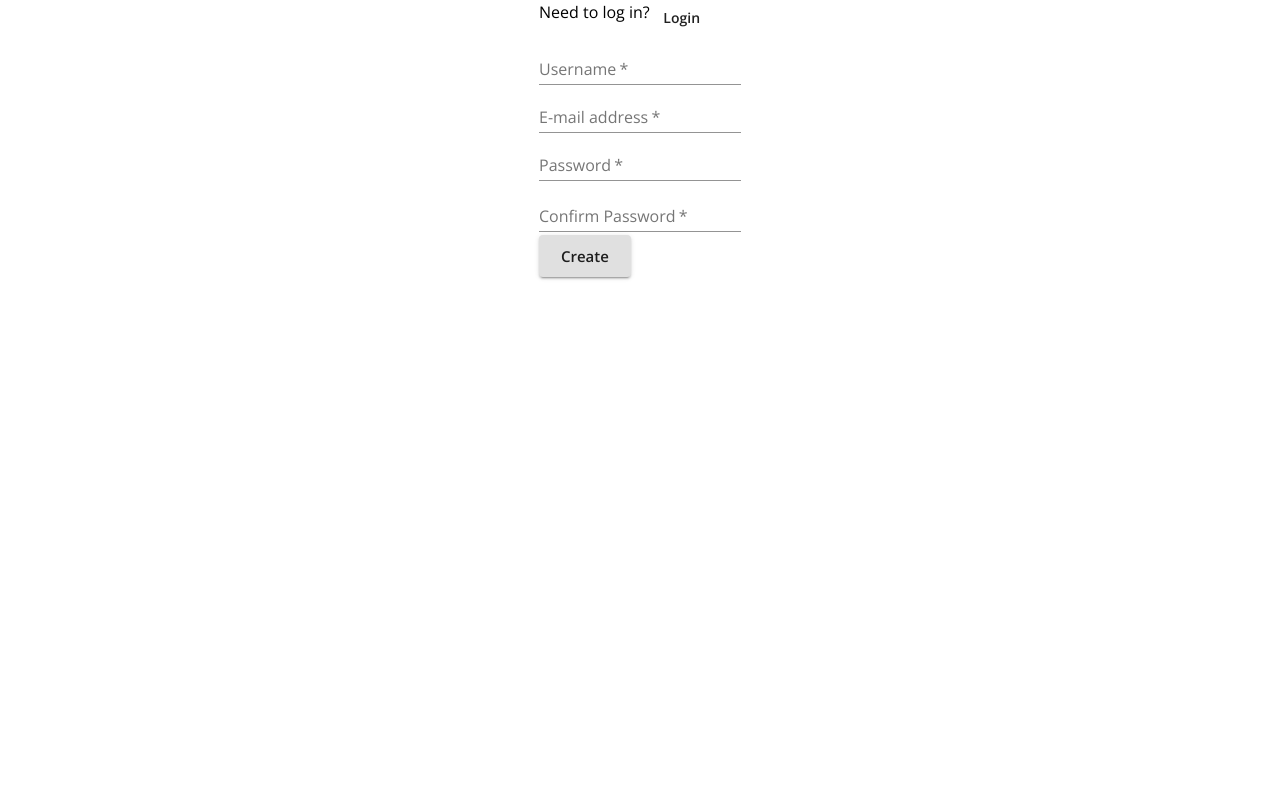
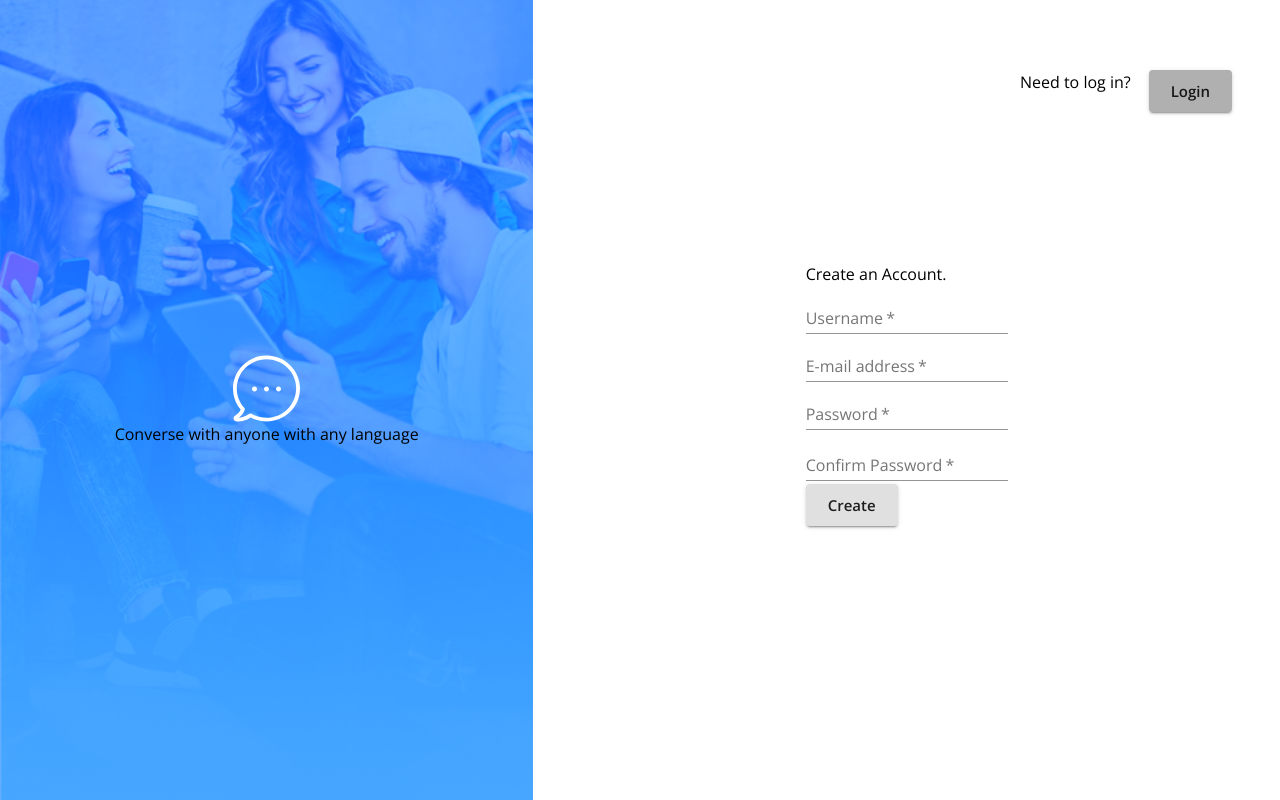
Before and after one commit to xynree/ee8e3d, a React (Create React App) app in the folder client/: page / in a window 1280 px wide. Built offline with nearby package versions, Linux system fonts and the light colour scheme; no server answers.

Commit message:
[REFACTOR] Moved assets into individual components for reuseability.

```diff
--- a/client/src/Login.js
+++ b/client/src/Login.js
@@ -1,16 +1,46 @@
 import React, { useEffect } from 'react';
-import { Link, useHistory } from 'react-router-dom';
+import { useHistory } from 'react-router-dom';
 import {
   Grid,
   Box,
-  Typography,
   Button,
   FormControl,
   TextField,
 } from '@material-ui/core';
+import { makeStyles } from "@material-ui/core/styles";
+import ChatOverlay from './components/LoginSignup/ChatOverlay'
+import SwitchPage from './components/LoginSignup/SwitchPage'
+import Greeting from './components/LoginSignup/Greeting';
+
+const useStyles = makeStyles((theme) => ({
+  root: {
+    justifyContent: "space-between",
+    alignItems: "center",
+  },
+  UIContainer: {
+    display: "flex",
+    flexDirection: "column",
+    width: "100%",
+    height: "100vh",
+    justifyContent: "center",
+    alignItems: "center",
+  },
+  formContainer: {
+    margin: 'auto',
+    padding: '36px',
+    height: '60%'
+  }
+}));
+
+const signupLink = {
+  prompt: "Don't have an account?",
+  link: '/register',
+  title: 'Create Account'
+}
 
 const Login = ({ user, login }) => {
   const history = useHistory();
+  const classes = useStyles();
 
   const handleLogin = async (event) => {
     event.preventDefault();
@@ -26,55 +56,17 @@ const Login = ({ user, login }) => {
     if (user && user.id) history.push('/home');
   }, [user, history]);
 
-  const chatDisplayOverlay = {
-    width:'100%',
-    position: 'relative',
-    height:'100vh',
-    display: 'flex',
-    flexDirection: 'column',
-    alignItems: 'center',
-    justifyContent:'center',
-    backgroundImage: `url('/assets/bg-img.png')`,
-    backgroundSize: 'cover',
-    backgroundRepeat: 'no-repeat',
-    backgroundPosition: 'top',
-    bgcolor: 'primary.main',
-    backgroundBlendMode: 'soft-light',
-    '&::after': {
-      content: '""',
-      opacity: 0.7,
-      top:0,
-      left:0,
-      bottom:0,
-      right:0,
-      position: 'absolute',
-    }
-  }
+  return (
+    <Grid container className={classes.root}>
+      <Grid item xs={5}>
+        <ChatOverlay />
+      </Grid>
+      <Grid item xs={7}>
 
-
-  return (
-    <Grid container justifyContent="space-between" alignItems="center">
-      <Grid item xs={5}>
-        <Box sx={chatDisplayOverlay}>
-            <img alt='chat' src='/assets/bubble.svg'/>
-            <Typography>
-              Converse with anyone with any language
-            </Typography>
-        </Box>
-      </Grid>
-      <Grid item xs={7} direction="column" alignItems="center" justifyContent="center">
-        <Box sx={{
-          display: 'flex', flexDirection: 'column', 'width': '100%', 'height': '100vh', justifyContent: 'center', alignItems: 'center'
-          }}>
-          <Box sx={{display: 'flex', gap: '18px', width: '100%', height: '20%', boxSizing: 'border-box', padding: '48px', margin: 'auto', justifyContent: 'flex-end'}}>
-            <Typography >Don't have an account?</Typography>
-            <Link href="/register" to="/register">
-              <Button color="secondary" variant="contained" size='large'>Create Account</Button>
-            </Link>
-          </Box>
-
-        <Box sx={{margin: 'auto', padding: '36px', height: '60%'}}>
-        <Typography>Welcome Back!</Typography>
+        <Box className={classes.UIContainer}>
+          <SwitchPage {...signupLink} />
+        <Box className={classes.formContainer}>
+        <Greeting greeting="Welcome Back!"/>
         <form onSubmit={handleLogin}>
           <Grid item>
             <Grid>
--- a/client/src/Signup.js
+++ b/client/src/Signup.js
@@ -1,18 +1,47 @@
-import React, { useState, useEffect } from 'react';
-import { Link, useHistory } from 'react-router-dom';
+import React, { useState, useEffect } from "react";
+import { useHistory } from "react-router-dom";
 import {
   Grid,
   Box,
-  Typography,
   Button,
   FormControl,
   TextField,
   FormHelperText,
-} from '@material-ui/core';
+} from "@material-ui/core";
+import { makeStyles } from "@material-ui/core/styles";
+import ChatOverlay from "./components/LoginSignup/ChatOverlay";
+import SwitchPage from "./components/LoginSignup/SwitchPage";
+import Greeting from "./components/LoginSignup/Greeting";
+
+const useStyles = makeStyles((theme) => ({
+  root: {
+    justifyContent: "space-between",
+    alignItems: "center",
+  },
+  UIContainer: {
+    display: "flex",
+    flexDirection: "column",
+    width: "100%",
+    height: "100vh",
+    justifyContent: "center",
+    alignItems: "center",
+  },
+  formContainer: {
+    margin: 'auto',
+    padding: '36px',
+    height: '60%'
+  }
+}));
+
+const loginLink = {
+  prompt: 'Need to log in?',
+  link: '/login',
+  title: 'Login'
+}
 
 const Signup = ({ user, register }) => {
   const history = useHistory();
-
+  const classes = useStyles();
   const [formErrorMessage, setFormErrorMessage] = useState({});
 
   const handleRegister = async (event) => {
@@ -25,25 +54,26 @@ const Signup = ({ user, register }) => {
     const confirmPassword = formElements.confirmPassword.value;
 
     if (password !== confirmPassword) {
-      setFormErrorMessage({ confirmPassword: 'Passwords must match' });
+      setFormErrorMessage({ confirmPassword: "Passwords must match" });
       return;
     }
     await register({ username, email, password });
   };
 
   useEffect(() => {
-    if (user && user.id) history.push('/home');
+    if (user && user.id) history.push("/home");
   }, [user, history]);
 
   return (
-    <Grid container justifyContent="center">
-      <Box>
-        <Grid container item>
-          <Typography>Need to log in?</Typography>
-          <Link href="/login" to="/login">
-            <Button>Login</Button>
-          </Link>
+    <Grid container className={classes.root}>
+      <Grid item xs={5}>
+        <ChatOverlay />
       </Grid>
+      <Grid item xs={7}>
+        <Box className={classes.UIContainer}>
+          <SwitchPage {...loginLink}/>
+        <Box className={classes.formContainer}>
+        <Greeting greeting="Create an Account."/>
           <form onSubmit={handleRegister}>
             <Grid>
               <Grid>
@@ -104,6 +134,8 @@ const Signup = ({ user, register }) => {
             </Grid>
           </form>
         </Box>
+        </Box>
+      </Grid>
     </Grid>
   );
 };
--- /dev/null
+++ b/client/src/components/LoginSignup/ChatOverlay.js
@@ -0,0 +1,34 @@
+import {
+  Box,
+  Typography,
+} from '@material-ui/core';
+
+const ChatOverlay = () => {
+
+  const chatDisplayOverlay = {
+    width:'100%',
+    position: 'relative',
+    height:'100vh',
+    display: 'flex',
+    flexDirection: 'column',
+    alignItems: 'center',
+    justifyContent:'center',
+    backgroundImage: `url('/assets/bg-img.png')`,
+    backgroundSize: 'cover',
+    backgroundRepeat: 'no-repeat',
+    backgroundPosition: 'top',
+    bgcolor: 'primary.main',
+    backgroundBlendMode: 'soft-light',
+  }
+
+  return (
+    <Box sx={chatDisplayOverlay}>
+    <img alt='chat' src='/assets/bubble.svg'/>
+    <Typography>
+      Converse with anyone with any language
+    </Typography>
+</Box>
+  );
+}
+
+export default ChatOverlay;
--- /dev/null
+++ b/client/src/components/LoginSignup/Greeting.js
@@ -0,0 +1,7 @@
+import { Typography } from "@material-ui/core";
+
+const Greeting = ({ greeting }) => {
+  return <Typography>{greeting}</Typography>;
+};
+
+export default Greeting;
--- /dev/null
+++ b/client/src/components/LoginSignup/SwitchPage.js
@@ -0,0 +1,32 @@
+import { Link } from "react-router-dom";
+import {
+  Box,
+  Typography,
+  Button,
+} from "@material-ui/core";
+
+const SwitchPage = ({prompt, link, title}) => {
+  return (
+    <Box
+    sx={{
+      display: "flex",
+      gap: "18px",
+      width: "100%",
+      height: "20%",
+      boxSizing: "border-box",
+      padding: "48px",
+      margin: "auto",
+      justifyContent: "flex-end",
+    }}
+  >
+    <Typography>{prompt}</Typography>
+    <Link href={link} to={link}>
+      <Button color="secondary" variant="contained" size="large">
+        {title}
+      </Button>
+    </Link>
+  </Box>
+  );
+}
+
+export default SwitchPage;
```
Lines whose indentation alone changed are shown as unchanged.
